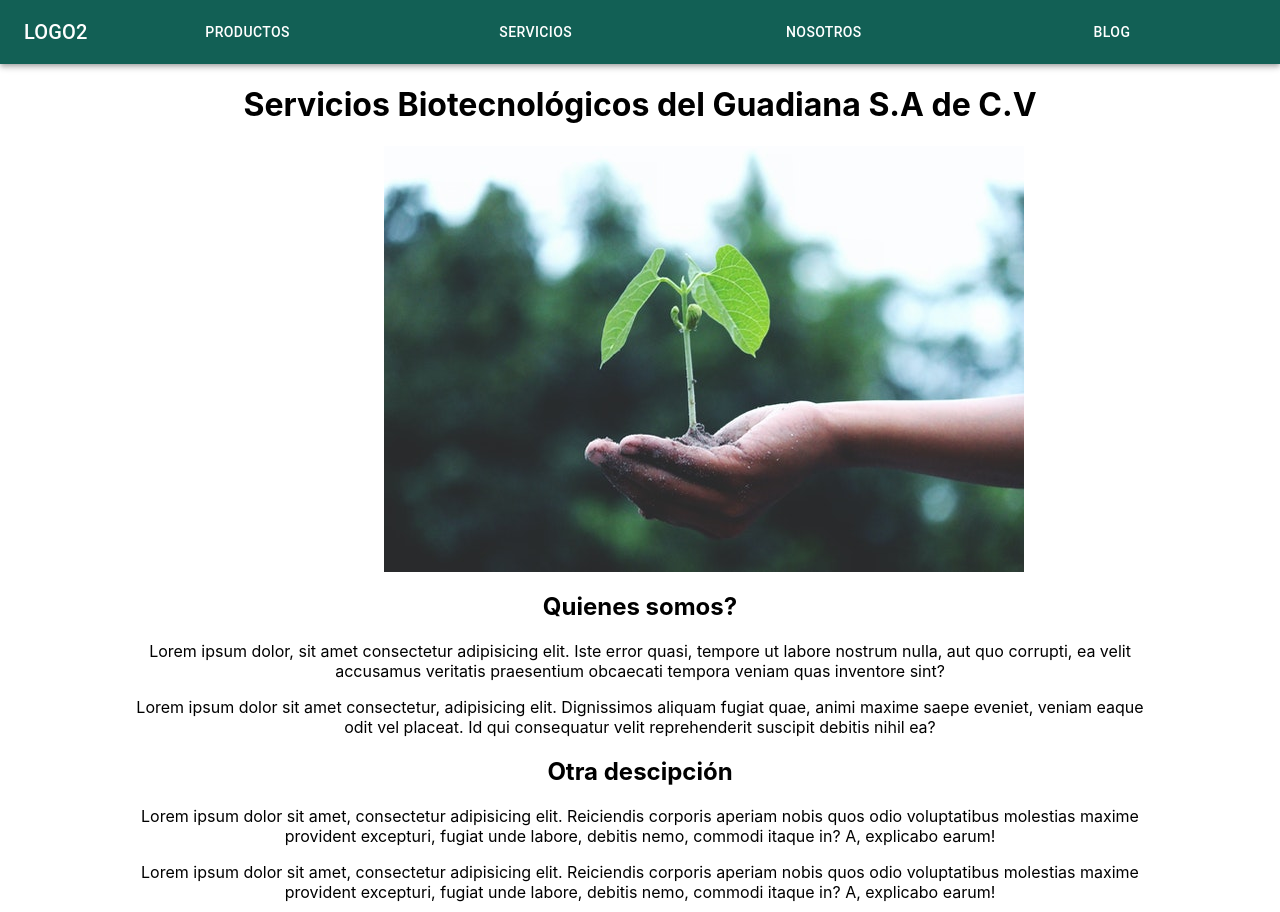
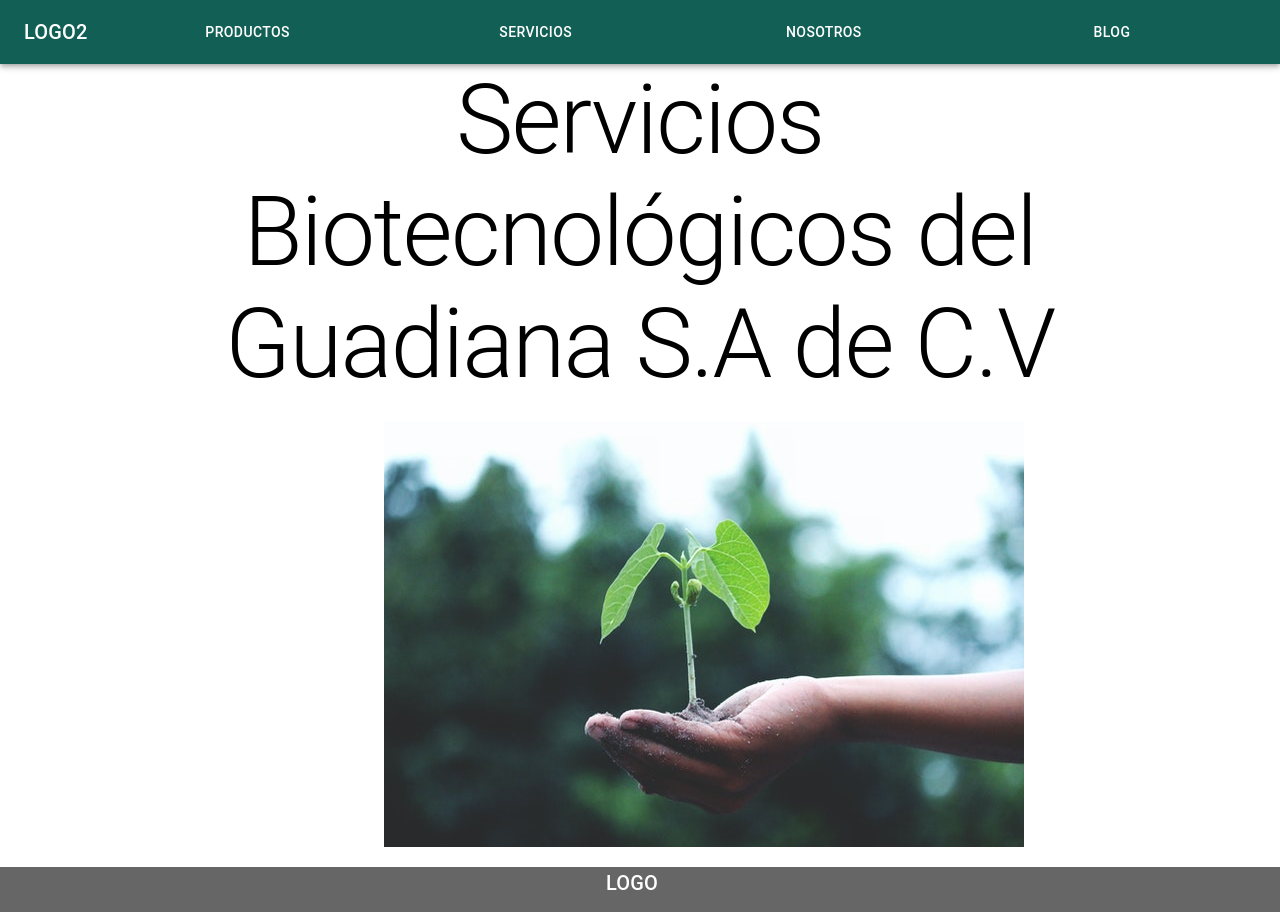
Before and after one commit to soniaortiz/serv-biotec, a React (Create React App) app: page / in a window 1280 px wide. Shown: the top 912 px of the page. Built offline with nearby package versions, Linux system fonts and the light colour scheme.

Commit message:
changed style for welcome page

```diff
--- a/src/components/welcome/Welcome.jsx
+++ b/src/components/welcome/Welcome.jsx
@@ -1,5 +1,6 @@
-import React from 'react';
+import React from "react";
 import Box from "@mui/material/Box";
+import { Typography } from "@mui/material";
 
 export function Welcome() {
   return (
@@ -7,50 +8,81 @@ export function Welcome() {
       style={
         {
           // backgroundColor: 'blue'
+          // color: "green"
+          // width: "50%"
         }
       }
     >
-            <h1>Servicios Biotecnológicos del Guadiana S.A de C.V</h1>
+      <Typography variant="h1" component="h2">
+        Servicios Biotecnológicos del Guadiana S.A de C.V
+      </Typography>
       <Box
         sx={{
           mr: 2,
           display: { xs: "none", md: "flex" },
-                    margin: 'auto',
-                    width: '50%',
-                    height: '50%'
-
+          margin: "auto",
+          width: "50%",
+          height: "50%",
+          //   border: "solid",
+          paddingTop: "2%",
+          paddingBottom: "2%"
         }}
       >
-                <img src='pexels-akil-mazumder-1072824-small.jpg' alt='my alt text' />
+        <img src="pexels-akil-mazumder-1072824-small.jpg" alt="my alt text" />
       </Box>
 
       <Box
         sx={{
           mr: 2,
-                    display: { lg: "none", md: "none" },
+          display: { lg: "none", md: "none" }
           // backgroundColor: 'red'
-
         }}
       >
-                <img src='pexels-akil-mazumder-1072824-small.jpg'
-                    alt='lkfdsjlk'
+        <img
+          src="pexels-akil-mazumder-1072824-small.jpg"
+          alt="lkfdsjlk"
           style={{
-                        margin: 'auto',
-                        width: '100%',
-                        height: '100%'
-                    }} />
+            // margin: "auto",
+            width: "100%",
+            height: "100%",
+            padding: "20%",
+            border: "solid"
+          }}
+        />
       </Box>
 
-            <h2>Quienes somos?</h2>
+      {/* <Typography variant="h3">Quienes somos?</Typography>
+      <Typography paragraph={true}>
+        Lorem ipsum dolor, sit amet consectetur adipisicing elit. Iste error
+        quasi, tempore ut labore nostrum nulla, aut quo corrupti, ea velit
+        accusamus veritatis praesentium obcaecati tempora veniam quas inventore
+        sint?
+      </Typography>
       <p>
-                Lorem ipsum dolor, sit amet consectetur adipisicing elit. Iste error quasi, tempore ut labore nostrum nulla, aut quo corrupti, ea velit accusamus veritatis praesentium obcaecati tempora veniam quas inventore sint?
+        Lorem ipsum dolor sit amet consectetur, adipisicing elit. Dignissimos
+        aliquam fugiat quae, animi maxime saepe eveniet, veniam eaque odit vel
+        placeat. Id qui consequatur velit reprehenderit suscipit debitis nihil
+        ea?
       </p>
-            <p>Lorem ipsum dolor sit amet consectetur, adipisicing elit. Dignissimos aliquam fugiat quae, animi maxime saepe eveniet, veniam eaque odit vel placeat. Id qui consequatur velit reprehenderit suscipit debitis nihil ea?</p>
       <h2>Otra descipción</h2>
-            <p>Lorem ipsum dolor sit amet, consectetur adipisicing elit. Reiciendis corporis aperiam nobis quos odio voluptatibus molestias maxime provident excepturi, fugiat unde labore, debitis nemo, commodi itaque in? A, explicabo earum!</p>
-            <p>Lorem ipsum dolor sit amet, consectetur adipisicing elit. Reiciendis corporis aperiam nobis quos odio voluptatibus molestias maxime provident excepturi, fugiat unde labore, debitis nemo, commodi itaque in? A, explicabo earum!</p>
-            <p>Lorem ipsum dolor sit amet, consectetur adipisicing elit. Reiciendis corporis aperiam nobis quos odio voluptatibus molestias maxime provident excepturi, fugiat unde labore, debitis nemo, commodi itaque in? A, explicabo earum!</p>
-
+      <p>
+        Lorem ipsum dolor sit amet, consectetur adipisicing elit. Reiciendis
+        corporis aperiam nobis quos odio voluptatibus molestias maxime provident
+        excepturi, fugiat unde labore, debitis nemo, commodi itaque in? A,
+        explicabo earum!
+      </p>
+      <p>
+        Lorem ipsum dolor sit amet, consectetur adipisicing elit. Reiciendis
+        corporis aperiam nobis quos odio voluptatibus molestias maxime provident
+        excepturi, fugiat unde labore, debitis nemo, commodi itaque in? A,
+        explicabo earum!
+      </p>
+      <p>
+        Lorem ipsum dolor sit amet, consectetur adipisicing elit. Reiciendis
+        corporis aperiam nobis quos odio voluptatibus molestias maxime provident
+        excepturi, fugiat unde labore, debitis nemo, commodi itaque in? A,
+        explicabo earum!
+      </p> */}
     </div>
   );
 }
```
Lines whose indentation alone changed are shown as unchanged.
